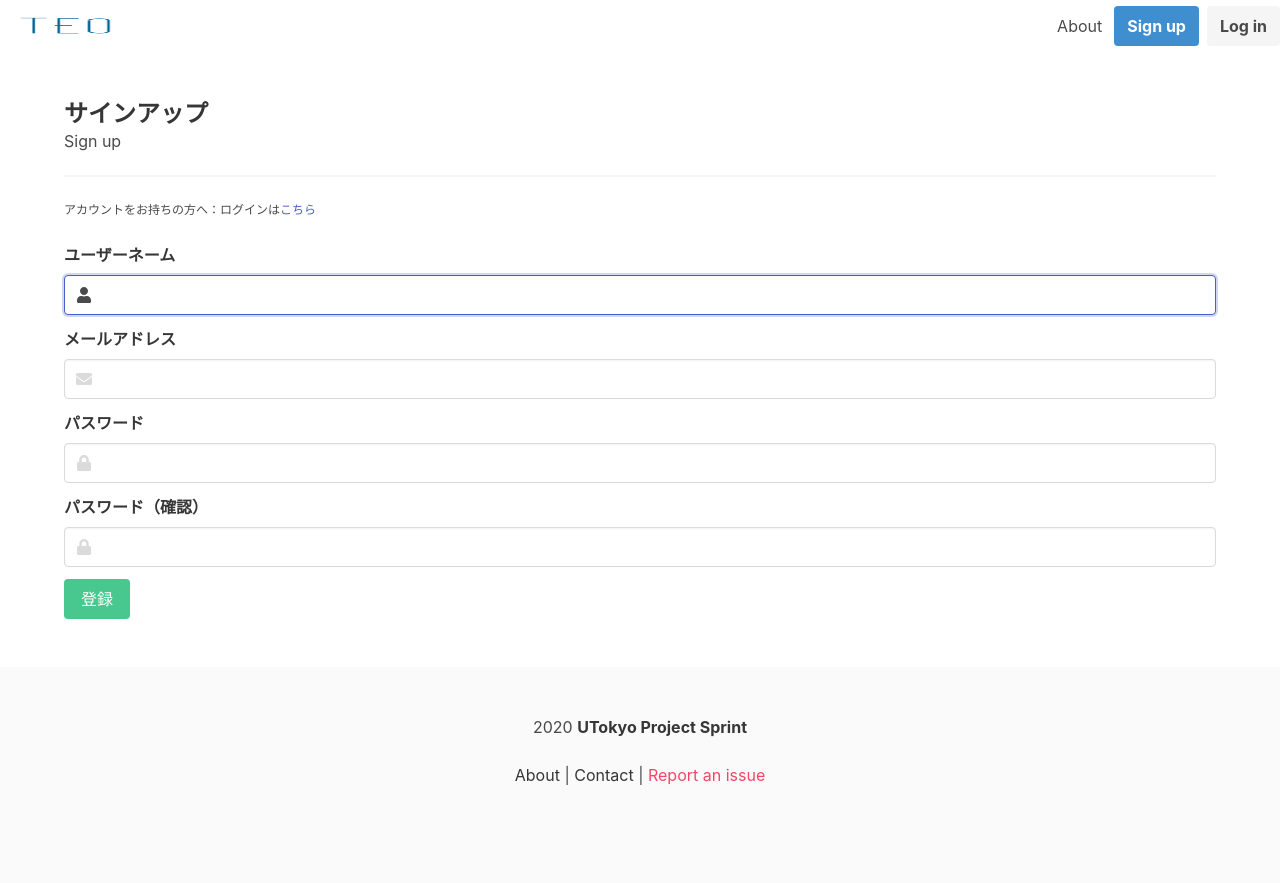
After one commit to holeguma/Teo, a Django app: page /signup/ in a window 1280 px wide. The commit adds this page. Run offline with Django 3.2, Linux system fonts and the light colour scheme; some libraries are stand-ins or nearby versions.

Commit message:
Implement login/logout/signup

```diff
--- /dev/null
+++ b/cms/forms.py
@@ -0,0 +1,21 @@
+from django.contrib.auth import get_user_model
+from django.contrib.auth.forms import AuthenticationForm, UserCreationForm
+
+UserModel = get_user_model()
+
+
+class LoginForm(AuthenticationForm):
+    def __init__(self, *args, **kwargs):
+       super().__init__(*args, **kwargs)
+       self.fields['username'].widget.attrs['class'] = 'input'
+       self.fields['password'].widget.attrs['class'] = 'input'
+
+class UserCreateForm(UserCreationForm):
+    class Meta:
+        model = UserModel
+        fields = ('username', 'email', 'password1', 'password2')
+
+    def __init__(self, *args, **kwargs):
+        super().__init__(*args, **kwargs)
+        for field in self.fields.values():
+            field.widget.attrs['class'] = 'input'
--- a/cms/templates/cms/base.html
+++ b/cms/templates/cms/base.html
@@ -1,3 +1,5 @@
+{% load static %}
+
 <!DOCTYPE html>
 <html>
 
@@ -16,7 +18,7 @@
             <div class="navbar-brand">
                 <!-- LOGO -->
                 <a class="navbar-item" href="/">
-                    <img src="https://bulma.io/images/bulma-logo.png" width="112" height="28">
+                    <img src="{% static 'images/logo.png' %}" width="112" height="28">
                 </a>
                 <!-- HAMBURGER MENU -->
                 <a role="button" class="navbar-burger burger" aria-label="menu" aria-expanded="false"
@@ -28,17 +30,28 @@
             </div>
             <div class="navbar-menu" id="my-menu">
                 <div class="navbar-end">
+                    {% if user.is_authenticated %}
+                    <a class="navbar-item" href="{% url 'cms:logout' %}">Log out</a>
+                    {% else %}
                     <a class="navbar-item is-grey" href="#">About</a>
                     <div class="buttons">
-                        <a class="button is-info navbar-item" href="#"><strong>Sign up</strong></a>
-                        <a class="button is-light navbar-item" href="#"><strong>Log in</strong></a>
+                        <a class="button is-info navbar-item" href="{% url 'cms:signup' %}"><strong>Sign up</strong></a>
+                        <a class="button is-light navbar-item" href="{% url 'cms:login' %}"><strong>Log in</strong></a>
                     </div>
+                    {% endif %}
                 </div>
-            </div>
         </nav>
     </header>
     <!-- MESSAGE -->
-    <div></div>
+    {% for field, errors in form.errors.items %}
+    <article class="message is-warning">
+        <div class="message-body">
+            {% for error in errors %}
+            <p><strong>{{ error }}</strong></p>
+            {% endfor %}
+        </div>
+    </article>
+    {% endfor %}
     <!-- MAIN -->
     <main>
         {% block hero %}{% endblock %}
--- /dev/null
+++ b/cms/templates/cms/signup.html
@@ -0,0 +1,52 @@
+{% extends 'cms/base.html' %}
+
+{% block title %}Signup | {% endblock %}
+
+{% block content %}
+<section class="section">
+    <div class="container is-mobile">
+        <h1 class="title is-4">サインアップ</h1>
+        <h2 class="subtitle is-6">Sign up</h2>
+        <hr>
+        <p class="help">アカウントをお持ちの方へ：ログインは<a href="{% url 'cms:login' %}">こちら</a></p>
+        <br>
+        <form method="post" action="">
+            {% csrf_token %}
+            <div class="field">
+                <label class="label">ユーザーネーム</label>
+                <div class="control has-icons-left">
+                    {{ form.username }}
+                    <span class="icon is-small is-left"><i class="fas fa-user"></i></span>
+                </div>
+            </div>
+            <div class="field">
+                <label class="label">メールアドレス</label>
+                <div class="control has-icons-left">
+                    {{ form.email }}
+                    <span class="icon is-small is-left"><i class="fas fa-envelope"></i></span>
+                </div>
+            </div>
+            <div class="field">
+                <label class="label">パスワード</label>
+                <div class="control has-icons-left">
+                    {{ form.password1 }}
+                    <span class="icon is-small is-left"><i class="fas fa-lock"></i></span>
+                </div>
+            </div>
+            <div class="field">
+                <label class="label">パスワード（確認）</label>
+                <div class="control has-icons-left">
+                    {{ form.password2 }}
+                    <span class="icon is-small is-left"><i class="fas fa-lock"></i></span>
+                </div>
+            </div>
+            <div class="field">
+                <p class="control">
+                    <input type="submit" value="登録" class="button is-success">
+                    <input type="hidden" name="next" value="{{ next }}">
+                </p>
+            </div>
+        </form>
+    </div>
+</section>
+{% endblock %}
--- a/cms/urls.py
+++ b/cms/urls.py
@@ -6,4 +6,7 @@ app_name = 'cms'
 
 urlpatterns = [
     path('', views.TopView.as_view(), name='top'),
+    path('login/', views.Login.as_view(), name='login'),
+    path('logout/', views.Logout.as_view(), name='logout'),
+    path('signup/', views.UserCreate.as_view(), name='signup'),
 ]
--- a/cms/views.py
+++ b/cms/views.py
@@ -1,5 +1,39 @@
+from django.contrib.auth import get_user_model, login
+from django.contrib.auth.views import (
+    LoginView, LogoutView,
+)
+from django.http import HttpResponseRedirect
+from django.urls import reverse_lazy
 from django.views.generic.base import TemplateView
+from django.views.generic.edit import (
+    CreateView,
+)
+
+from .forms import (
+    LoginForm, UserCreateForm,
+)
+
+UserModel = get_user_model()
 
 
 class TopView(TemplateView):
     template_name = 'cms/top.html'
+
+
+class Login(LoginView):
+    form_class = LoginForm
+    template_name = 'cms/login.html'
+
+class Logout(LogoutView):
+    pass
+
+class UserCreate(CreateView):
+    form_class = UserCreateForm
+    template_name = 'cms/signup.html'
+    success_url = reverse_lazy('cms:top')
+
+    def form_valid(self, form):
+        user = form.save()
+        login(self.request, user)
+        self.object = user
+        return HttpResponseRedirect(self.get_success_url())
--- a/config/settings.py
+++ b/config/settings.py
@@ -125,3 +125,6 @@ USE_TZ = True
 STATIC_URL = '/static/'
 AUTH_USER_MODEL = 'cms.User'
 ALLOWED_HOSTS = ['0.0.0.0']
+LOGIN_URL = 'cms:login'
+LOGIN_REDIRECT_URL = 'cms:top'
+LOGOUT_REDIRECT_URL = 'cms:top'
```
Also changed, not shown: cms/templates/cms/login.html (added, +38 -0 lines), cms/static/images/logo.png (added).
